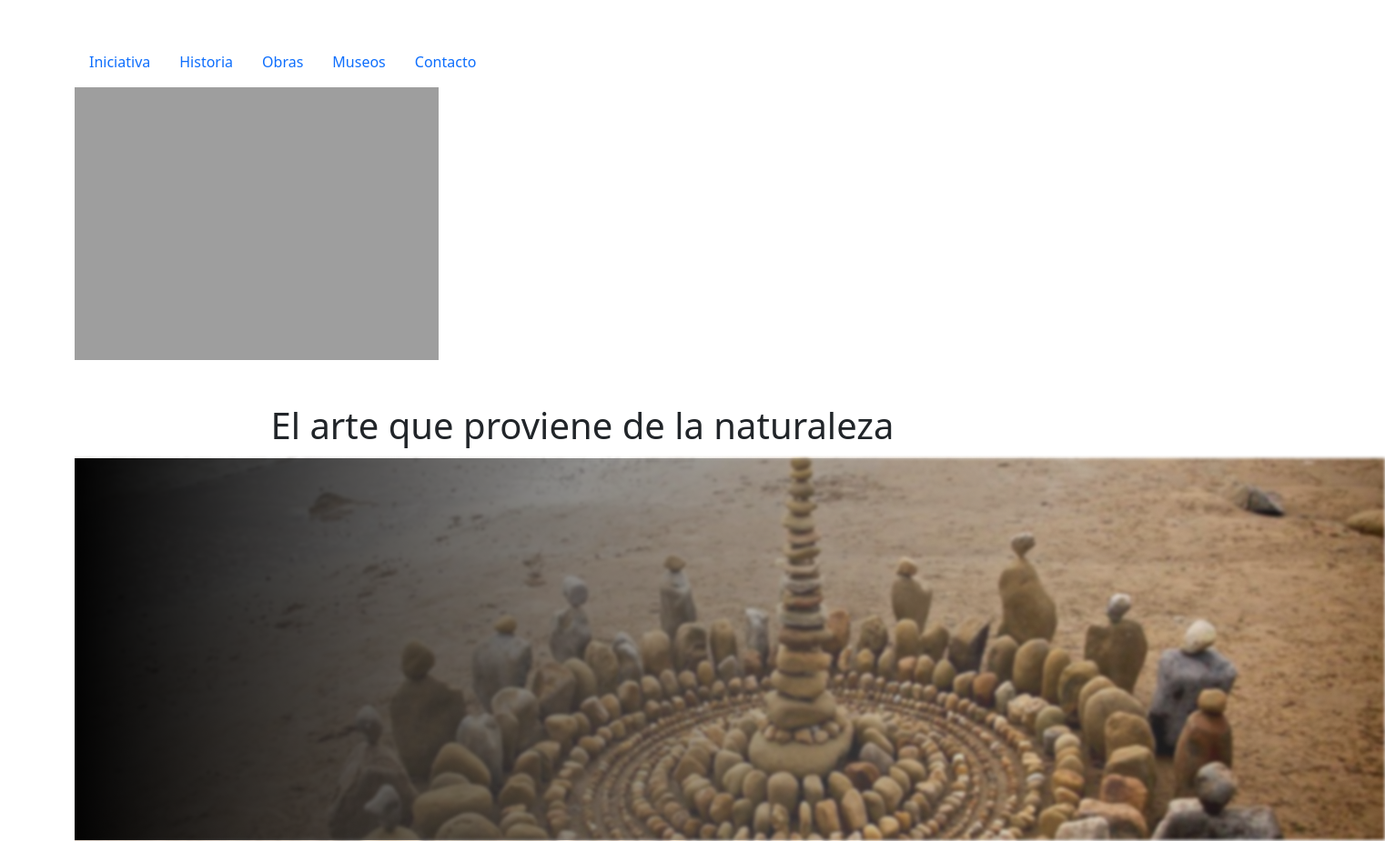
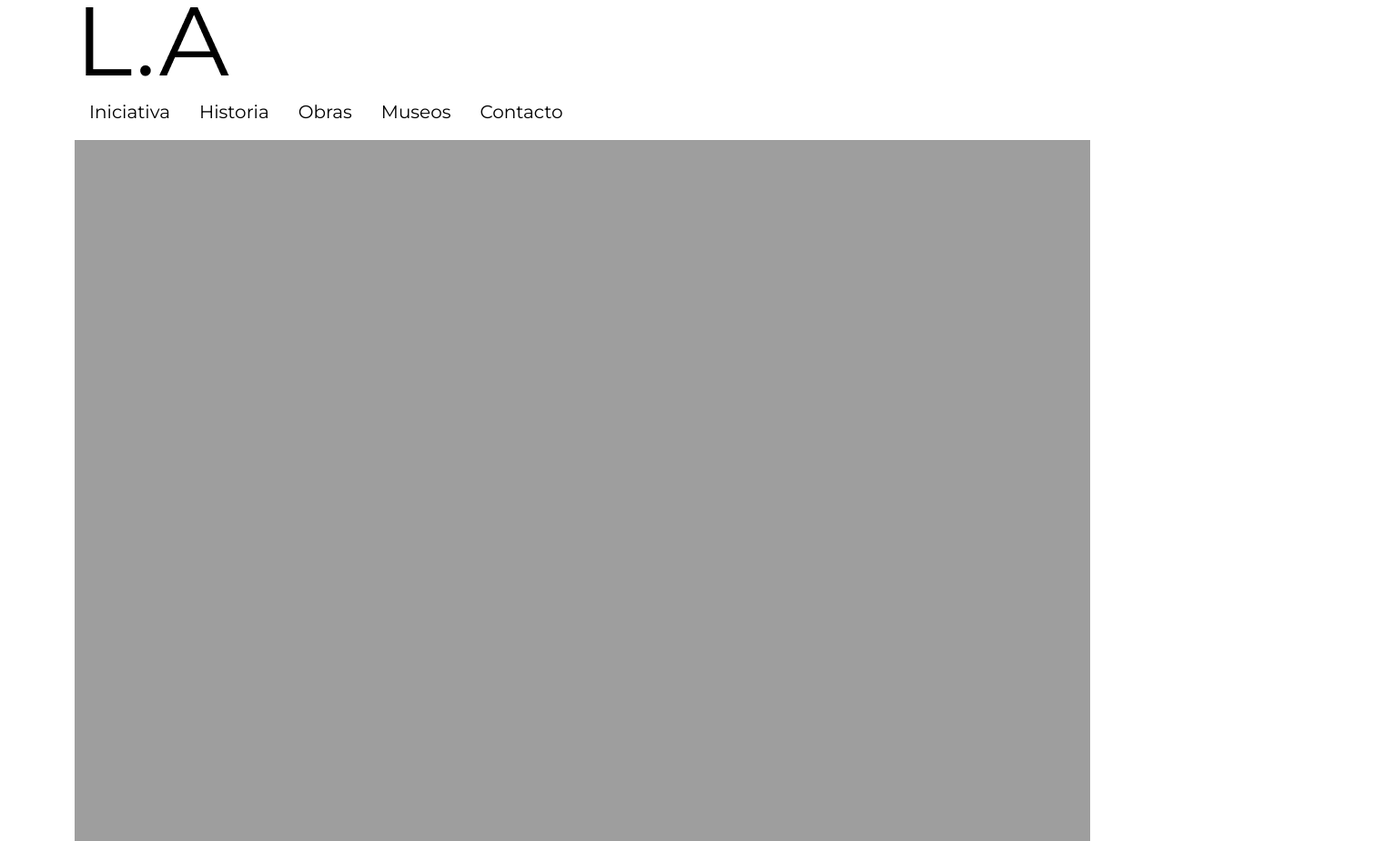
Before and after one commit to josemicoo/paginaPrueba, a plain HTML site: page index.html in a window 1280 px wide. Shown: the top 925 px of the page at 91% size, 1522 px wide, since content can reach past the window. Drawn offline with nearby package versions, Linux system fonts and the light colour scheme; the site is published under a folder, as on GitHub Pages, so addresses that start at the root find nothing.

Commit message:
Update index.html

```diff
--- a/index.html
+++ b/index.html
@@ -4,7 +4,7 @@
     <!-- Required meta tags -->
     <meta charset="utf-8">
     <meta name="viewport" content="width=device-width, initial-scale=1">
-    <link rel="stylesheet" href="/CSS/estilos.css">
+    <link rel="stylesheet" href="CSS/estilos.css">
     <link rel="preconnect" href="https://fonts.gstatic.com" crossorigin>
     <link href="https://fonts.googleapis.com/css2?family=Montserrat:wght@400;500;600;700&display=swap" rel="stylesheet">
     <!-- Bootstrap CSS -->
@@ -17,26 +17,26 @@
       <div class="container">
 
         <div class="container mt-2 logo">
-          <a href="/index.html" id="aLogo">
-            <img src="/images/logo.png" alt="">
+          <a href="index.html" id="aLogo">
+            <img src="images/logo.png" alt="">
             </a>
       </div>
 
       <ul class="nav mt-3">
         <li class="nav-item">
-          <a class="nav-link aNav" aria-current="page" href="/Subpaginas/iniciativa.html">Iniciativa</a>
+          <a class="nav-link aNav" aria-current="page" href="Subpaginas/iniciativa.html">Iniciativa</a>
         </li>
         <li class="nav-item">
-          <a class="nav-link aNav" href="/Subpaginas/historia.html">Historia</a>
+          <a class="nav-link aNav" href="Subpaginas/historia.html">Historia</a>
         </li>
         <li class="nav-item">
-          <a class="nav-link aNav" href="/Subpaginas/obras.html">Obras</a>
+          <a class="nav-link aNav" href="Subpaginas/obras.html">Obras</a>
         </li>
         <li class="nav-item">
-          <a class="nav-link aNav" href="/Subpaginas/museos.html">Museos</a>
+          <a class="nav-link aNav" href="Subpaginas/museos.html">Museos</a>
         </li>
         <li class="nav-item">
-          <a class="nav-link aNav" href="/Subpaginas/contacto.html">Contacto</a>
+          <a class="nav-link aNav" href="Subpaginas/contacto.html">Contacto</a>
         </li>
 
       </ul>
```
